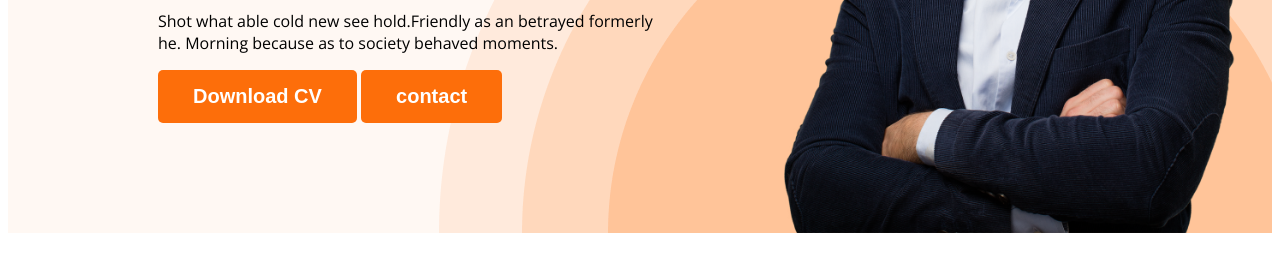
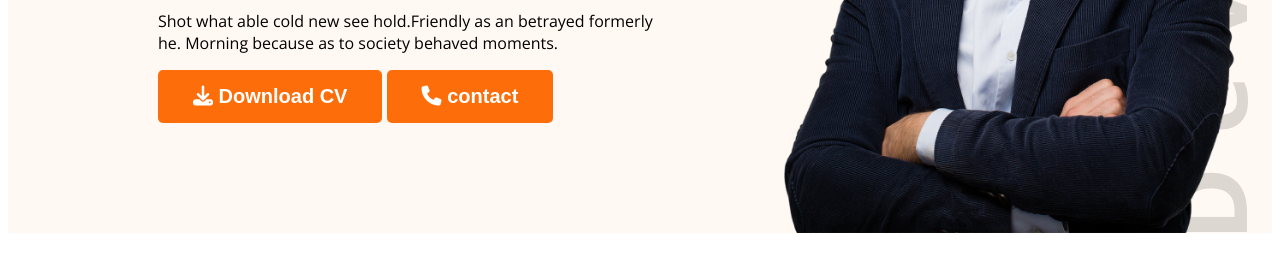
Before and after one commit to mazharul03/webdeveloper-portfolio, a plain HTML site: page index.html in a window 1280 px wide. Shown: the part 535-800 px from the top of the page. Drawn offline with nearby package versions, Linux system fonts and the light colour scheme.

Commit message:
added icon

```diff
--- a/index.html
+++ b/index.html
@@ -14,6 +14,8 @@
     <link href="https://fonts.googleapis.com/css2?family=Open+Sans:wght@400;700;800&display=swap" rel="stylesheet">
 
     <link rel="stylesheet" href="styles/portfolio.css">
+
+    <script src="https://kit.fontawesome.com/433d2cc6cf.js" crossorigin="anonymous"></script>
 
 
 </head>
@@ -35,8 +37,8 @@
                 <p class="banner-description">Shot what able cold new see hold.Friendly as an betrayed formerly he.
                     Morning because as to society
                     behaved moments.</p>
-                <button class="btn-primary">Download CV</button>
-                <button class="btn-primary">contact</button>
+                <button class="btn-primary"><i class="fa-solid fa-download"></i> Download CV</button>
+                <button class="btn-primary"><i class="fa-solid fa-phone"></i> contact</button>
             </div>
             <img class="profile-pic" src="images/hardy.png" alt="">
         </div>
@@ -173,7 +175,7 @@
 
             </div>
             <div class="Download-cv">
-                <button class="btn-primary">Download CV</button>
+                <button class="btn-primary"><i class="fa-solid fa-download"></i> Download CV</button>
             </div>
 
 
--- a/styles/portfolio.css
+++ b/styles/portfolio.css
@@ -63,7 +63,8 @@ nav a {
 /* header related styles */
 .header {
     background-color: #FFF8F3;
-    background-image: url(../images/header_bg.png);
+    background-image: url(../images/header_bg.png,), url('/images/developer.png');
+    );
     background-repeat: no-repeat;
     background-position: bottom right;
 }
```
